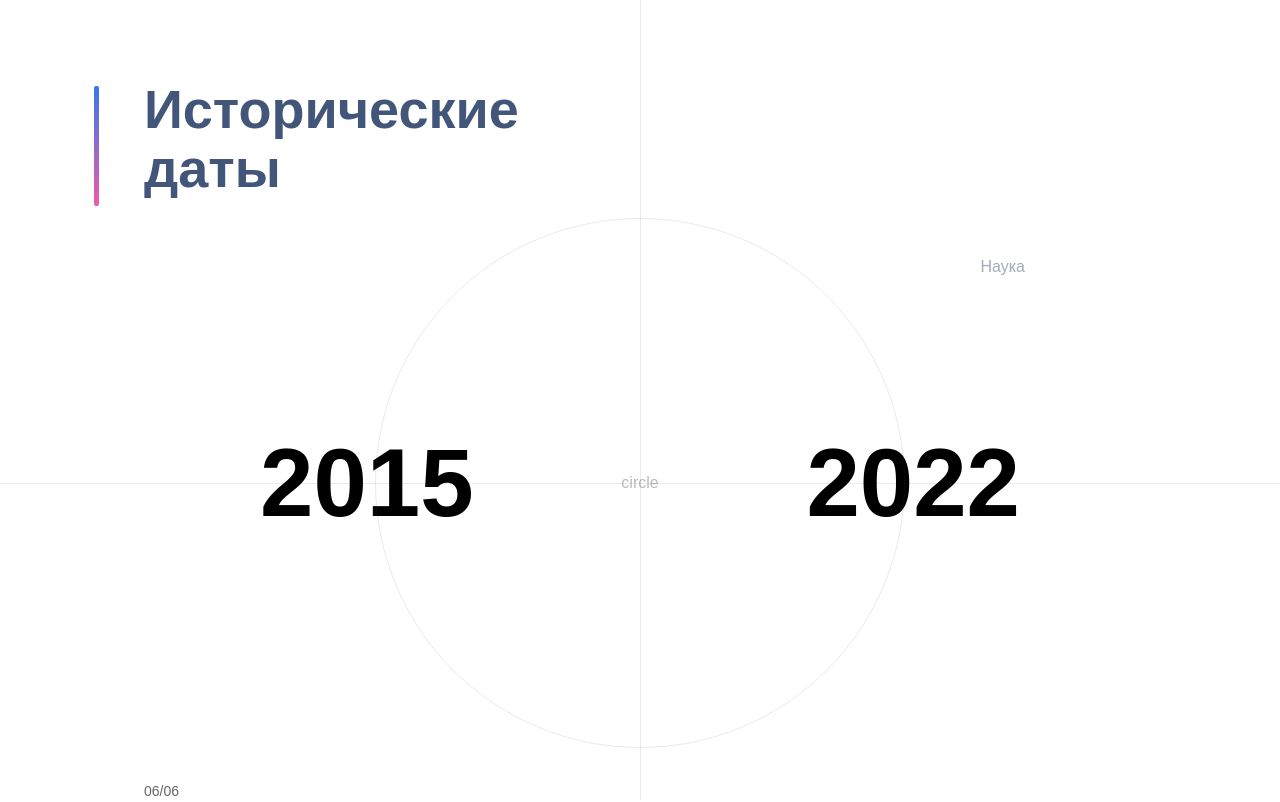
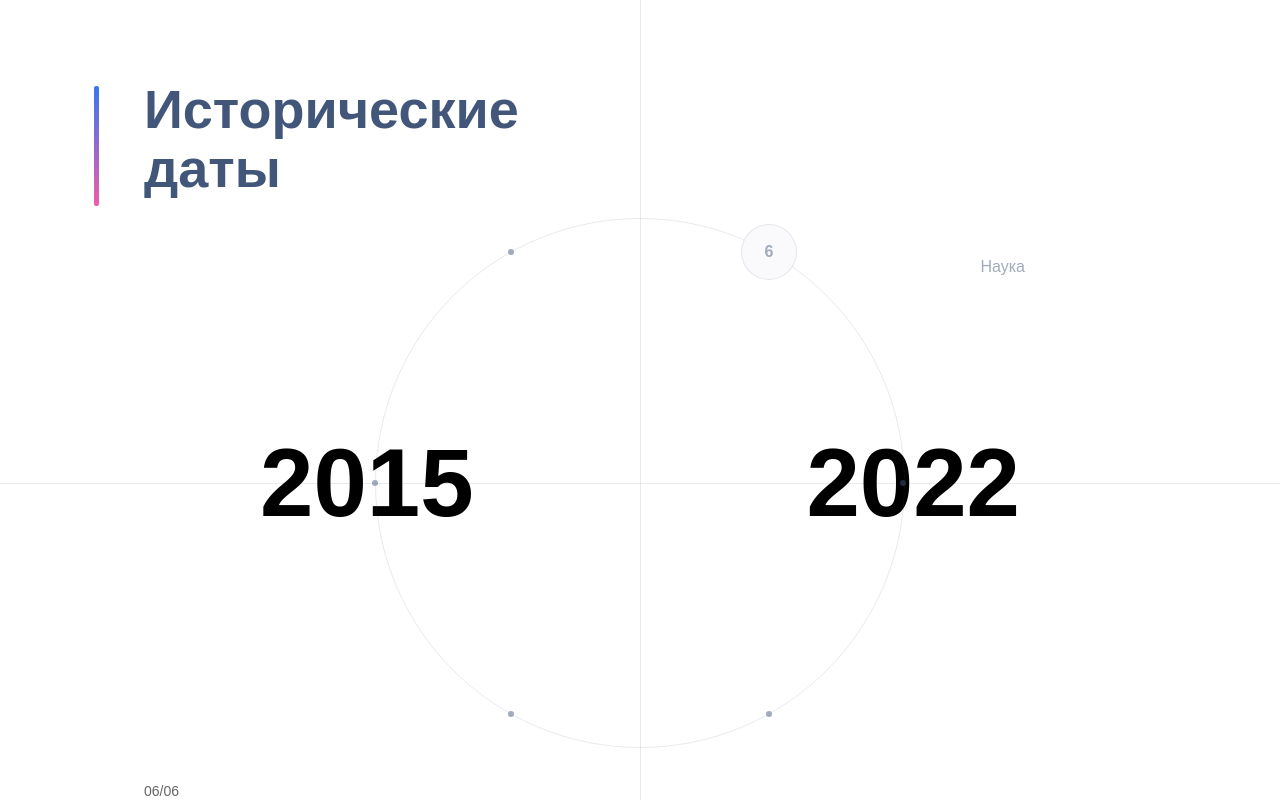
Before and after one commit to when-dev/only-digital-test, a React app: page / in a window 1280 px wide. Shown: the top 802 px of the page. Built offline with nearby package versions, Linux system fonts and the light colour scheme.

Commit message:
feat: set circle dots pos by exact px offsets

```diff
--- a/src/components/Timeline.scss
+++ b/src/components/Timeline.scss
@@ -26,15 +26,13 @@
 	background:
 		linear-gradient(to bottom, rgba(66, 86, 122, 0.12), rgba(66, 86, 122, 0.12))
 			var(--left-x) 0 / 1px 100vh no-repeat,
-
 		linear-gradient(to bottom, rgba(66, 86, 122, 0.12), rgba(66, 86, 122, 0.12))
 			var(--right-x) 0 / 1px 100vh no-repeat,
-
 		linear-gradient(to bottom, rgba(66, 86, 122, 0.12), rgba(66, 86, 122, 0.12))
 			var(--center-x) 0 / 1px 100vh no-repeat,
-
 		linear-gradient(to right, rgba(66, 86, 122, 0.12), rgba(66, 86, 122, 0.12))
-      var(--left-x) var(--cross-y) / calc(var(--right-x) - var(--left-x)) 1px no-repeat;
+			var(--left-x) var(--cross-y) / calc(var(--right-x) - var(--left-x)) 1px
+			no-repeat;
 }
 
 .timeline__container {
@@ -169,3 +167,70 @@
 	padding: 24px;
 	color: #777;
 }
+
+.timeline__circle {
+  position: relative;
+}
+
+.timeline__dot {
+  position: absolute;
+  width: 6px;
+  height: 6px;
+  border-radius: 50%;
+  background: #42567a;
+  opacity: 1;
+}
+
+
+.timeline__dot--left {
+  top: 50%;
+  left: -1px;
+  transform: translate(-50%, -50%);
+}
+
+.timeline__dot--right {
+  top: 50%;
+  right: 1px;
+  transform: translate(50%, -50%);
+}
+
+.timeline__dot--topLeft {
+  top: calc(50% - 231px);
+  left: calc(50% - 129px);
+  transform: translate(-50%, -50%);
+}
+
+.timeline__dot--topRight {
+  top: calc(50% - 231px);
+  left: calc(50% + 129px);
+  transform: translate(-50%, -50%);
+}
+
+.timeline__dot--bottomLeft {
+  top: calc(50% + 231px);
+  left: calc(50% + 129px);
+  transform: translate(-50%, -50%);
+}
+
+.timeline__dot--bottomRight {
+  top: calc(50% + 231px);
+  left: calc(50% - 129px);
+  transform: translate(-50%, -50%);
+}
+
+
+.timeline__dot--active {
+  width: 56px;
+  height: 56px;
+  background: #f4f5f9;
+  border: 1px solid rgba(66, 86, 122, 0.25);
+  display: flex;
+  align-items: center;
+  justify-content: center;
+}
+
+.timeline__dot-index {
+  font-size: 16px;
+  font-weight: 600;
+  color: #42567a;
+}
--- a/src/components/Timeline.tsx
+++ b/src/components/Timeline.tsx
@@ -50,7 +50,16 @@ export function Timeline() {
 
 						<div className='timeline__circle-wrap'>
 							<div ref={circleRef} className='timeline__circle'>
-								circle
+								<span className='timeline__dot timeline__dot--topLeft' />
+								<span className='timeline__dot timeline__dot--topRight timeline__dot--active'>
+									<span className='timeline__dot-index'>6</span>
+								</span>
+
+								<span className='timeline__dot timeline__dot--left' />
+								<span className='timeline__dot timeline__dot--right' />
+
+								<span className='timeline__dot timeline__dot--bottomLeft' />
+								<span className='timeline__dot timeline__dot--bottomRight' />
 							</div>
 
 							<div className='timeline__category'>Наука</div>
```
Lines whose indentation alone changed are shown as unchanged.
